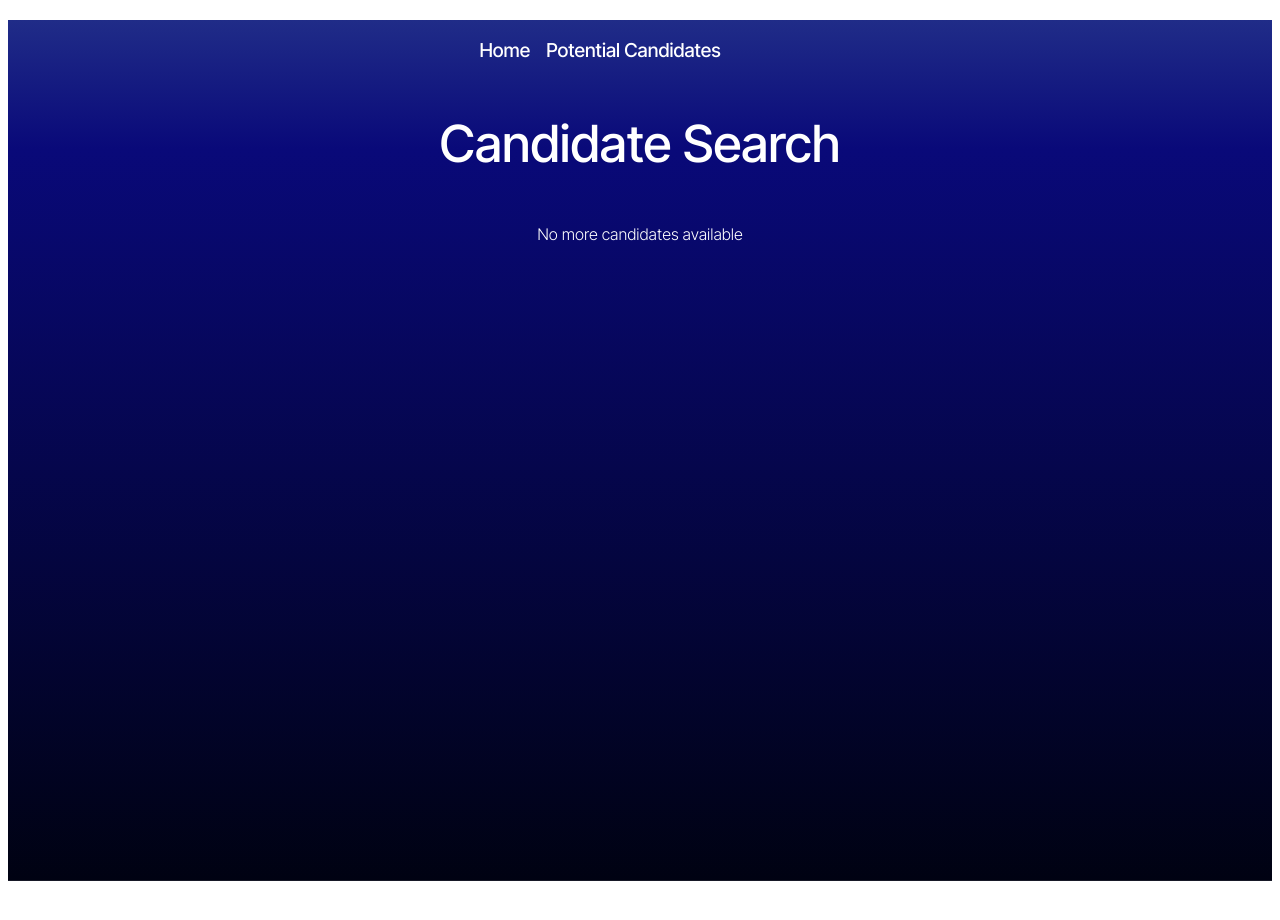
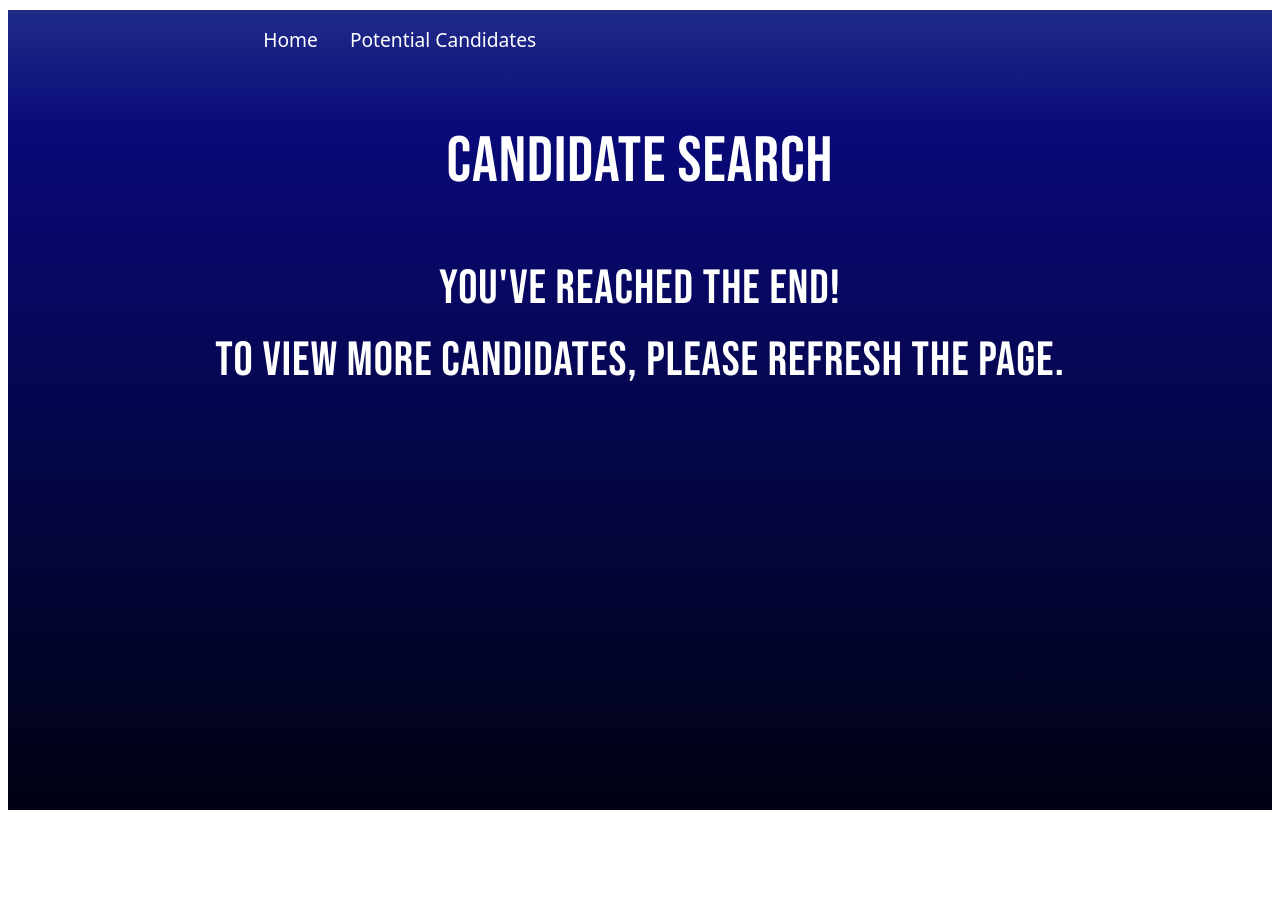
Before and after one commit to iamthesaint/candidate-search, a React (Vite) app: page / in a window 1280 px wide. Shown: the top 920 px of the page. Built offline with nearby package versions, Linux system fonts and the light colour scheme; no server answers.

Commit message:
fully functional, committing to add sorting and filtering fx

```diff
--- a/index.html
+++ b/index.html
@@ -3,6 +3,7 @@
   <head>
     <meta charset="UTF-8" />
     <link rel="icon" type="image/svg+xml" href="/vite.svg" />
+
     <meta name="viewport" content="width=device-width, initial-scale=1.0" />
     <title>Candidate Search</title>
   </head>
--- a/src/index.css
+++ b/src/index.css
@@ -1,10 +1,10 @@
-@import url("https://fonts.googleapis.com/css2?family=Inter+Tight:ital,wght@0,100..900;1,100..900&display=swap");
+@import url('https://fonts.googleapis.com/css2?family=Bebas+Neue&display=swap');
+@import url('https://fonts.googleapis.com/css2?family=Inter:wght@300&display=swap');
 
 :root {
   font-family: "Inter Tight", system-ui, Avenir, Helvetica, Arial, sans-serif;
   line-height: 1.5;
   font-weight: 300;
-
   color-scheme: light dark;
   color: rgba(255, 255, 255, 0.87);
   font-synthesis: none;
@@ -33,7 +33,7 @@
   background-size: cover;
   background-repeat: no-repeat no-repeat;
   background-position: center center;
-  margin-top: 20px;
+  margin-top: 10px;
   margin-bottom: 200px;
   place-items: center;
   min-width: 320px;
@@ -41,9 +41,30 @@
 }
 
 h1 {
-  font-size: 3.2em;
-  font-weight: 500;
-  line-height: 1.1;
+  font-family: "Bebas Neue", system-ui;
+  letter-spacing: 1px;
+  font-size: 4em;
+  font-weight: 400;
+  display: flex;
+  justify-content: center;
+}
+
+h2 {
+  font-family: "Bebas Neue", system-ui;
+  letter-spacing: 0.5px;
+  margin: 0;
+  font-size: 2em;
+  font-weight: 300;
+  display: flex;
+  justify-content: center;
+}
+
+h3 {
+  font-family: "Bebas Neue", system-ui;
+  letter-spacing: 1px;
+  margin: 0;
+  font-size: 3em;
+  font-weight: 400;
   display: flex;
   justify-content: center;
 }
@@ -64,7 +85,7 @@
 main {
   color: #fff;
   width: 100%;
-  min-height: 100vh;
+  min-height: 90vh;
   display: flex;
   flex-direction: column;
   align-items: center;
@@ -89,13 +110,13 @@
 }
 
 .nav-item {
-  padding: 0 0.5rem;
+  padding: 0 1rem;
   list-style: none;
 }
 
 .nav-link {
   color: #fff;
-  text-decoration: none;
+  font-style: none;
 }
 
 .active {
@@ -129,6 +150,9 @@
 .avatar-container {
   width: 100%;
   height: 300px;
+  display: flex;
+  align-items: center;
+  justify-content: center;
   overflow: visible;
 }
 
@@ -137,6 +161,7 @@
   height: 100%;
   object-fit: cover;
   border-radius: 10px;
+  border: 5px solid #fff;
   margin: 10px;
 }
 
--- a/src/pages/CandidateSearch.tsx
+++ b/src/pages/CandidateSearch.tsx
@@ -49,7 +49,7 @@
   };
 
   if (loading) {
-    return <p>Loading candidates...</p>;
+    return <h2>Loading candidates...</h2>;
   }
 
   return (
@@ -99,7 +99,10 @@
           </div>
         </div>
       ) : (
-        <p>No more candidates available</p>
+        <h3 className="end-msg" style={{ textAlign: "center" }}>You've reached the end!
+          <br />
+          To view more candidates, please refresh the page.
+        </h3>
       )}
     </div>
   );
```
